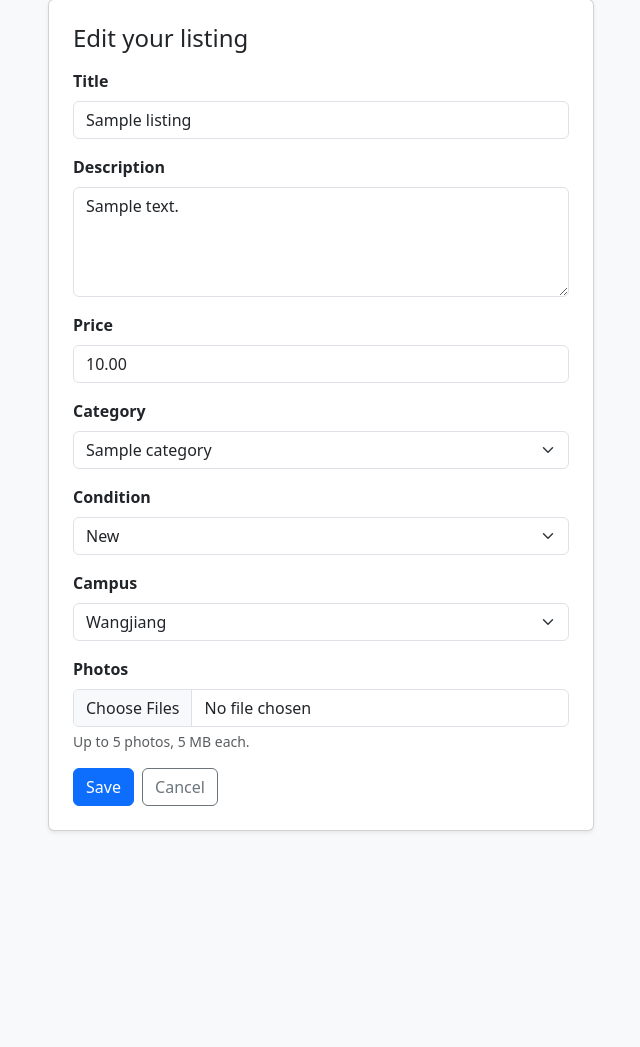
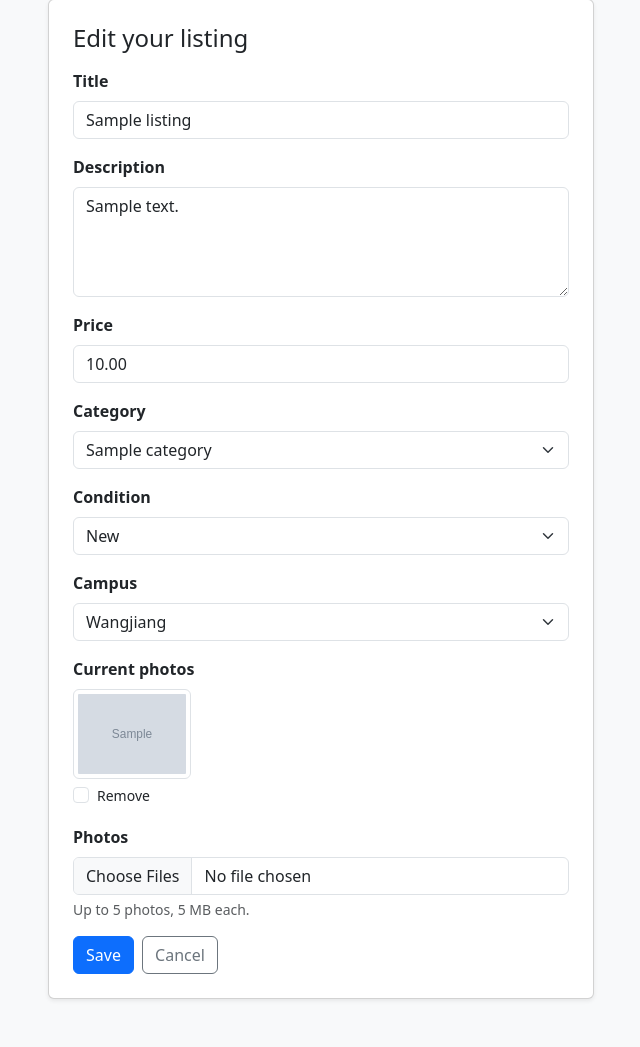
Before and after one commit to mafoudmaryam/campus-marketplace, a Django app: page /listing/1/edit/ in a window 1280 px wide. Shown: the part 111-1158 px from the top of the page, without its empty margins (319-959 px from the left). Before the commit the page ends 943 px from the top, so only its background shows below. Run offline with Django 5.2, Linux system fonts and the light colour scheme; a user stored in the database is signed in; tables that the repository leaves empty hold one stand-in row (values such as "Sample post"); grey boxes marked "Sample" are stand-in pictures; some libraries are stand-ins or nearby versions.

Commit message:
Let owners remove existing photos when editing a listing

```diff
--- a/listings/forms.py
+++ b/listings/forms.py
@@ -24,6 +24,13 @@ class MultipleImageField(forms.ImageField):
 
 
 class ListingForm(forms.ModelForm):
+    # Declared before "images" so it is cleaned first and clean_images can use it.
+    remove_images = forms.ModelMultipleChoiceField(
+        queryset=ListingImage.objects.none(),
+        required=False,
+        widget=forms.CheckboxSelectMultiple,
+        label="Remove photos",
+    )
     images = MultipleImageField(
         required=False,
         label="Photos",
@@ -40,8 +47,13 @@ class ListingForm(forms.ModelForm):
         super().__init__(*args, **kwargs)
         for field in self.fields.values():
             widget = field.widget
+            if isinstance(widget, forms.CheckboxSelectMultiple):
+                continue
             css = "form-select" if isinstance(widget, forms.Select) else "form-control"
             widget.attrs["class"] = f"{widget.attrs.get('class', '')} {css}".strip()
+        if self.instance.pk:
+            # Only this listing's own photos can be removed.
+            self.fields["remove_images"].queryset = self.instance.images.all()
         self.fields["images"].widget.attrs["accept"] = "image/*"
 
     def clean_price(self):
@@ -53,6 +65,7 @@ class ListingForm(forms.ModelForm):
     def clean_images(self):
         images = self.cleaned_data.get("images") or []
         already_saved = self.instance.images.count() if self.instance.pk else 0
+        already_saved -= len(self.cleaned_data.get("remove_images") or [])
         if already_saved + len(images) > MAX_PHOTOS:
             raise forms.ValidationError(f"A listing can have at most {MAX_PHOTOS} photos.")
         for image in images:
@@ -67,5 +80,7 @@ class ListingForm(forms.ModelForm):
         return listing
 
     def save_images(self):
+        for photo in self.cleaned_data.get("remove_images") or []:
+            photo.delete()
         for image in self.cleaned_data.get("images", []):
             ListingImage.objects.create(listing=self.instance, image=image)
--- a/templates/listings/form.html
+++ b/templates/listings/form.html
@@ -14,6 +14,27 @@
             <div class="alert alert-danger">{{ form.non_field_errors }}</div>
           {% endif %}
           {% for field in form %}
+            {% if field.name == "remove_images" %}
+              {% if form.instance.pk and form.instance.images.exists %}
+                <div class="mb-3">
+                  <div class="form-label fw-semibold">Current photos</div>
+                  <div class="row g-2">
+                    {% for photo in field.field.queryset %}
+                      <div class="col-4 col-md-3">
+                        <img src="{{ photo.image.url }}" alt="" class="img-thumbnail w-100" style="height: 90px; object-fit: cover;">
+                        <div class="form-check mt-1">
+                          <input class="form-check-input" type="checkbox" name="{{ field.html_name }}" value="{{ photo.pk }}" id="remove-{{ photo.pk }}"{% if photo.pk|stringformat:"s" in field.value %} checked{% endif %}>
+                          <label class="form-check-label small" for="remove-{{ photo.pk }}">Remove</label>
+                        </div>
+                      </div>
+                    {% endfor %}
+                  </div>
+                  {% for error in field.errors %}
+                    <div class="text-danger small mt-1">{{ error }}</div>
+                  {% endfor %}
+                </div>
+              {% endif %}
+            {% else %}
             <div class="mb-3">
               <label for="{{ field.id_for_label }}" class="form-label fw-semibold">{{ field.label }}</label>
               {{ field }}
@@ -24,6 +45,7 @@
                 <div class="text-danger small mt-1">{{ error }}</div>
               {% endfor %}
             </div>
+            {% endif %}
           {% endfor %}
           <button type="submit" class="btn btn-primary me-1">Save</button>
           <a href="{% url 'listings:home' %}" class="btn btn-outline-secondary">Cancel</a>
```
Also changed, not shown: listings/tests.py (+51 -1 lines).
